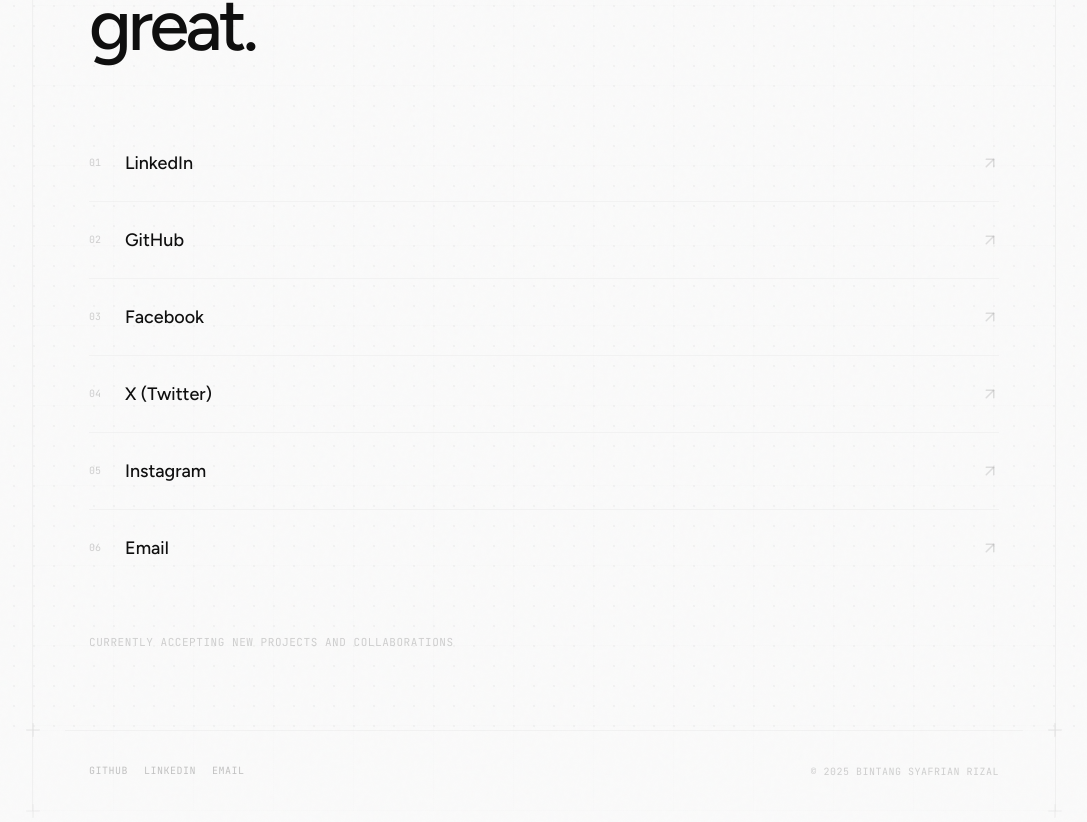
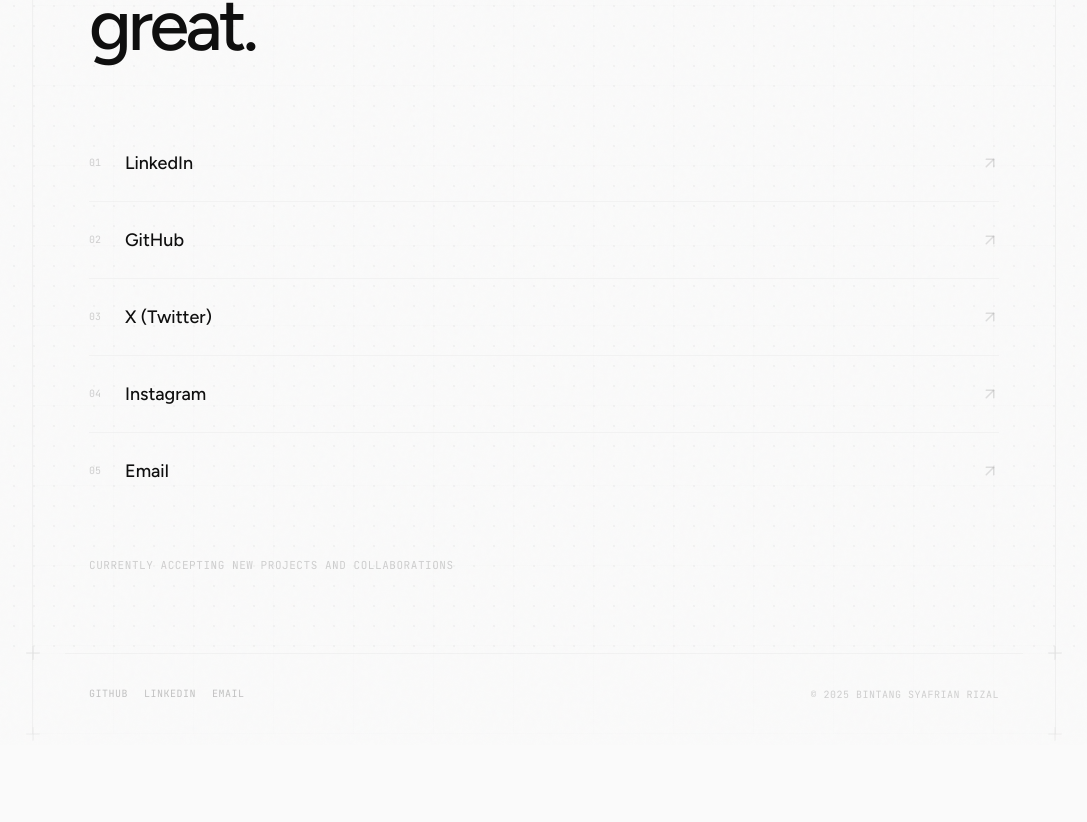
Before and after one commit to gnatnib/portfolio, a Next.js app: page /contact in a window 1280 px wide. Shown: the part 680-1502 px from the top of the page, without its empty margins (96-1183 px from the left). After the commit the page ends 1425 px from the top, so only its background shows below. Built offline with nearby package versions, Linux system fonts and the light colour scheme.

Commit message:
fix contact section

```diff
--- a/app/contact/page.tsx
+++ b/app/contact/page.tsx
@@ -10,10 +10,9 @@ import { ArrowUpRight } from "lucide-react";
 const contactLinks = [
   { name: "LinkedIn", link: "https://linkedin.com/in/bintangsyafrian", marker: "01" },
   { name: "GitHub", link: "https://github.com/gnatnib", marker: "02" },
-  { name: "Facebook", link: "https://facebook.com", marker: "03" },
-  { name: "X (Twitter)", link: "https://x.com/carpacciao", marker: "04" },
-  { name: "Instagram", link: "https://instagram.com/bintwang", marker: "05" },
-  { name: "Email", link: "mailto:bintang.syafrian@gmail.com", marker: "06" },
+  { name: "X (Twitter)", link: "https://x.com/bintsora", marker: "03" },
+  { name: "Instagram", link: "https://instagram.com/bintwang", marker: "04" },
+  { name: "Email", link: "mailto:bintang.syafrian@gmail.com", marker: "05" },
 ];
 
 export default function ContactPage() {
```
